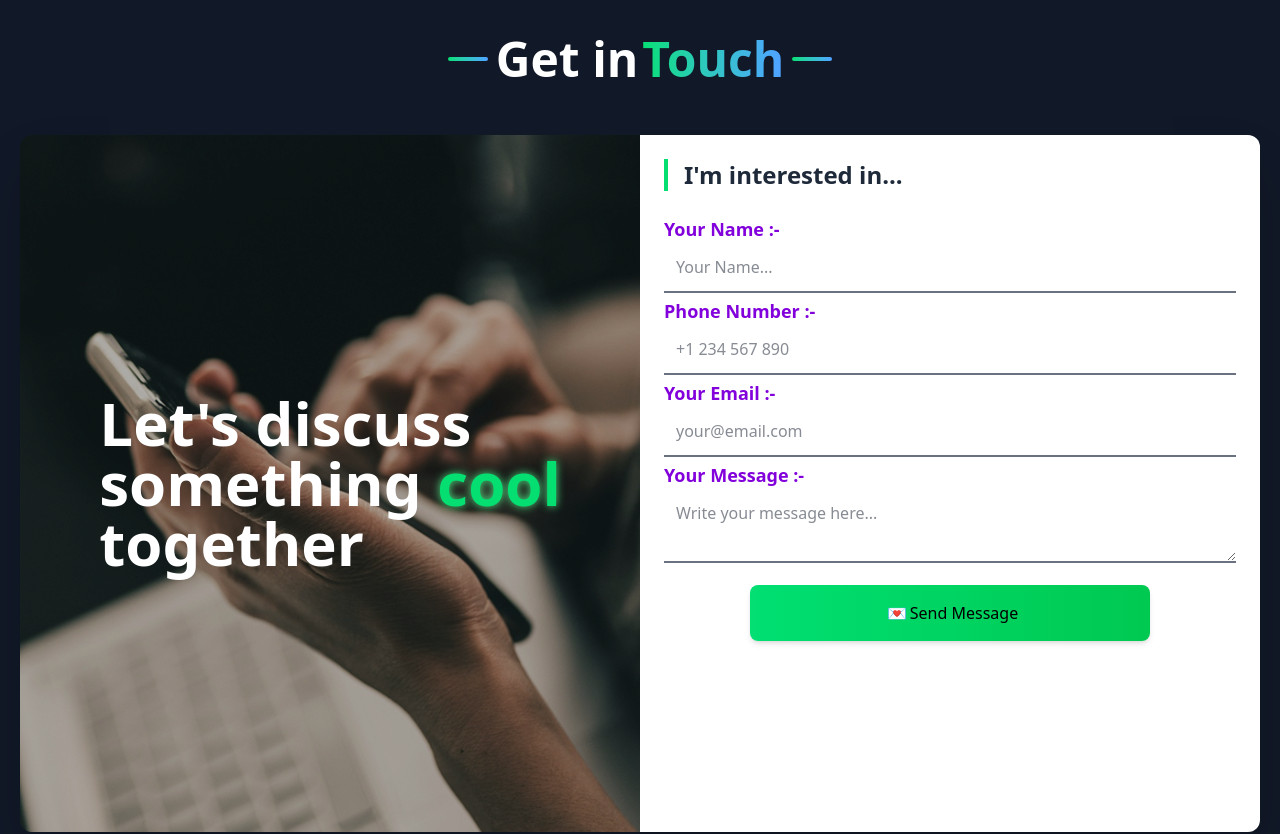
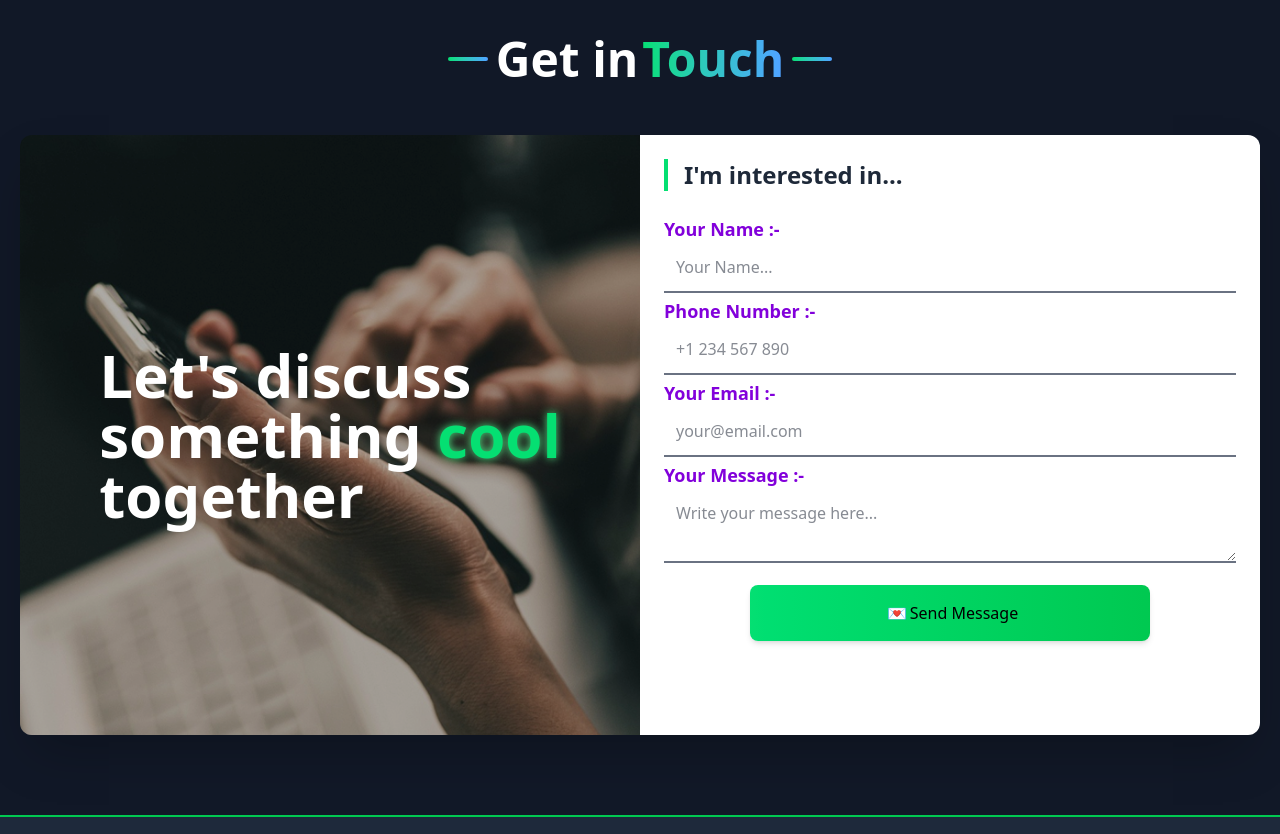
Before and after one commit to TAHSEEN-CH/TAHSEEN-NAWAZ, a React (Vite) app: page / in a window 1280 px wide. Shown: the part 4240-5074 px from the top of the page. Built offline with nearby package versions, Linux system fonts and the light colour scheme.

Commit message:
Fix some responsive issue

```diff
--- a/src/Components/Contact.jsx
+++ b/src/Components/Contact.jsx
@@ -72,7 +72,7 @@ const Contact = () => {
         />
       </motion.div>
 
-      <div className={`flex flex-col lg:flex-row lg:max-h-[75vh]git status justify-center w-full group overflow-hidden max-w-7xl mx-auto transition duration-500 rounded-xl shadow-2xl ${theme === "dark" ? "hover:shadow-gray-600/30" : "shadow-gray-300"} `}>
+      <div className={`flex flex-col lg:flex-row lg:max-h-[75vh] justify-center w-full group overflow-hidden max-w-7xl mx-auto transition duration-500 rounded-xl shadow-2xl ${theme === "dark" ? "hover:shadow-gray-600/30" : "shadow-gray-300"} `}>
         {/* Image Section with Animations */}
         <motion.div
           className="relative w-full lg:w-[50%] overflow-hidden "
```
